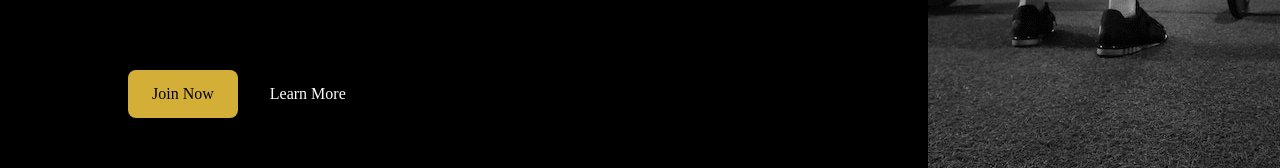
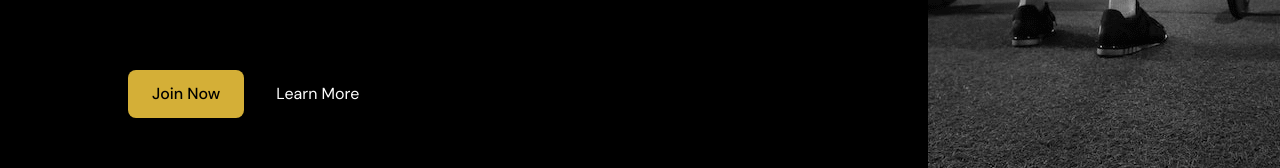
Before and after one commit to wichen42/Project-Movement-Studio, a React (Create React App) app: page / in a window 1280 px wide. Shown: the part 583-751 px from the top of the page. Built offline with nearby package versions, Linux system fonts and the light colour scheme.

Commit message:
finish about layout and styling

```diff
--- a/src/components/About.jsx
+++ b/src/components/About.jsx
@@ -16,7 +16,7 @@
                 </span>
             </div>
             <div className="about-links">
-                <Button text={"Join Now"}/>
+                <Button className="about-button" text={"Join Now"}/>
                 <span>Learn More</span>
             </div>
         </div>
--- a/src/style.scss
+++ b/src/style.scss
@@ -216,6 +216,7 @@
                 padding-left: 22.5rem;
             }
         }
+
         .about-desc {
             display: flex;
             width: 100%;
@@ -233,6 +234,11 @@
             display: flex;
             align-items: center;
             gap: 2rem;
+            font-family: $font_dm_sans;
+
+            div {
+                font-weight: 500;
+            }
 
             span {
                 cursor: pointer;
```
